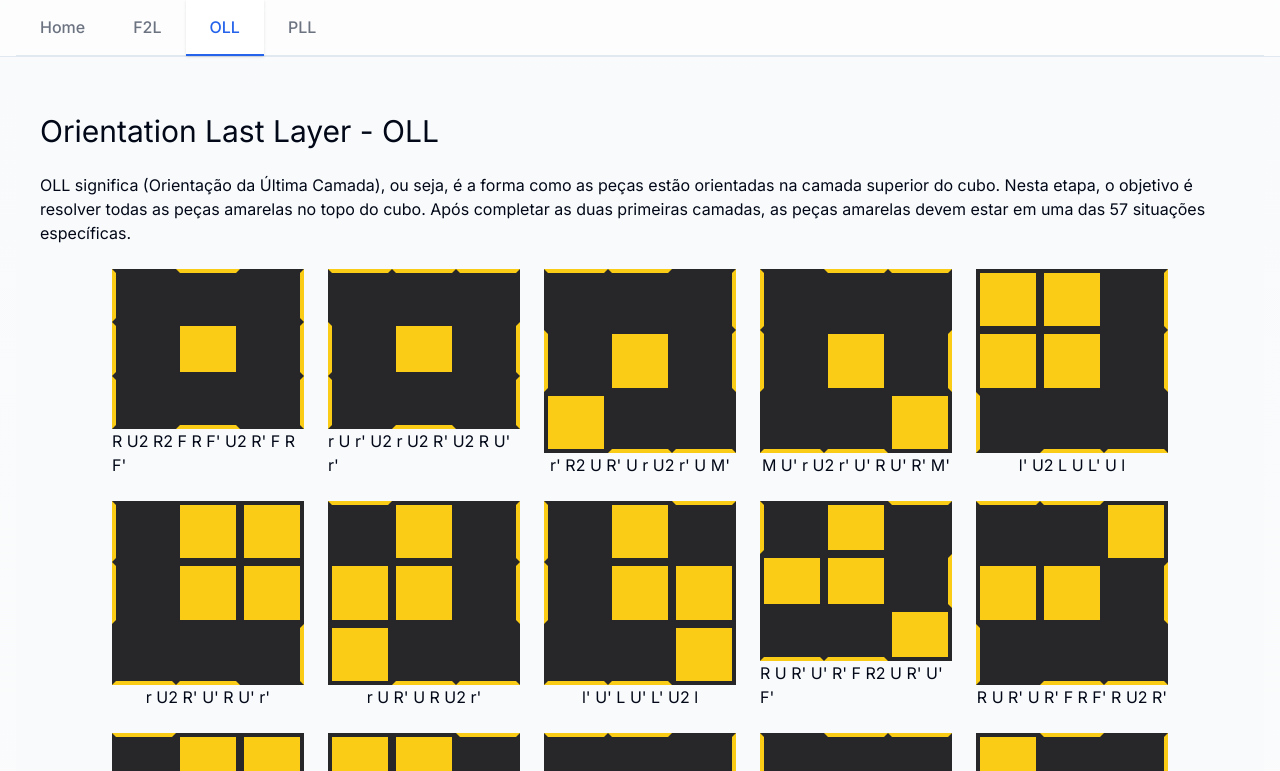
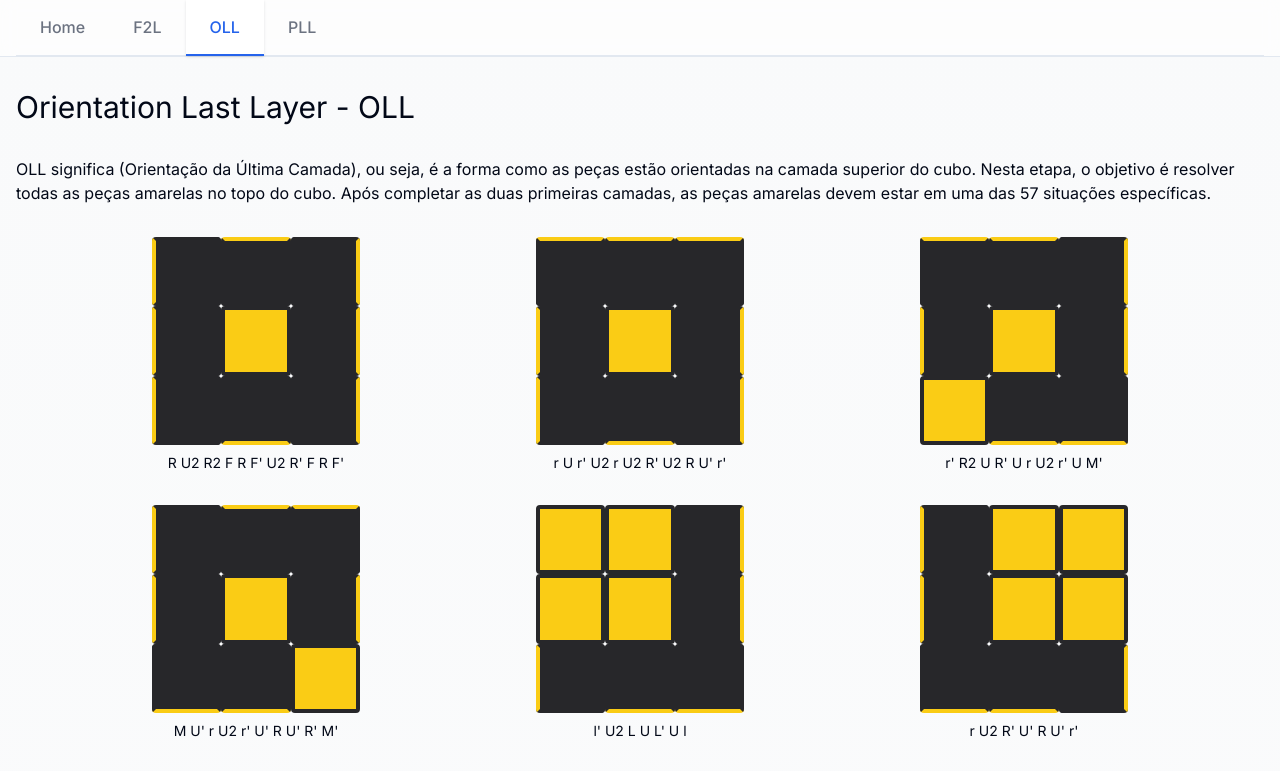
Before and after one commit to ValdineiJunior/cube-lessons, a Next.js app: page /orientationLastLayer in a window 1280 px wide. Shown: the top 771 px of the page. Built offline with nearby package versions, Linux system fonts and the light colour scheme.

Commit message:
refactor: orientation last layer component

```diff
--- a/src/app/(dashboard)/orientationLastLayer/page.tsx
+++ b/src/app/(dashboard)/orientationLastLayer/page.tsx
@@ -1,20 +1,30 @@
 import { Notation, ollNotations } from "./types";
 
-/**
- * Square component represents a single piece of the last layer
- * Shows the orientation of the yellow face through borders and background
- */
-function Square({ bgColor }: { bgColor: string }) {
+export default function OrientationLastLayer() {
   return (
+    <>
+      <h1 className="text-3xl">Orientation Last Layer - OLL</h1>
+      <p className="py-8">
+        OLL significa (Orientação da Última Camada), ou seja, é a forma como as
+        peças estão orientadas na camada superior do cubo. Nesta etapa, o
+        objetivo é resolver todas as peças amarelas no topo do cubo. Após
+        completar as duas primeiras camadas, as peças amarelas devem estar em
+        uma das 57 situações específicas.
+      </p>
+      <div className="flex flex-wrap gap-y-8 gap-x-24 justify-center">
+        {ollNotations.map((notation) => (
+          <div key={notation.case} className="flex flex-col items-center w-72">
+            <div className="grid grid-cols-3 grid-rows-3 h-52 w-52">
+              {notation.notation.colors.map((color, i) => (
                 <div
-      data-status={bgColor}
+                  key={i}
+                  data-status={color}
                   className={`
                     w-full h-full
                     border-4
-        rounde
+                    rounded
                     bg-zinc-800
                     border-zinc-800
-        data-[status=z]:bg-pale-gray
                     data-[status=y]:bg-pale-yellow
                     data-[status=l]:border-l-pale-yellow
                     data-[status=t]:border-t-pale-yellow
@@ -22,56 +32,14 @@ function Square({ bgColor }: { bgColor: string }) {
                     data-[status=b]:border-b-pale-yellow
                   `}
                 />
-  );
-}
-
-/**
- * Row component represents a row of the last layer
- * Displays the colors and moves for a specific OLL case
- */
-function Row({ notation }: { notation: Notation }) {
-  return (
-    <>
-      {notation.colors.map((n, i) => (
-        <Square key={i} bgColor={n} />
               ))}
-      <div className="col-span-3 justify-self-center">
-        {notation.moves.join(" ")}
+            </div>
+            <div className="w-full text-center mt-2 text-sm">
+              {notation.notation.moves.join(" ")}
+            </div>
+          </div>
+        ))}
       </div>
     </>
   );
 }
-
-/**
- * CubeOll component displays the last layer of the cube
- * Shows the orientation of pieces and the moves needed to solve the case
- */
-function CubeOll({ notation }: { notation: Notation }) {
-  return (
-    <div className="grid grid-cols-3 grid-rows-3 h-52 w-48">
-      <Row notation={notation} />
-    </div>
-  );
-}
-
-export default function OrientationLastLayer() {
-  return (
-    <h1 className=" bg-slate-50 col-span-10 p-6">
-      <div>
-        <h1 className="text-3xl">Orientation Last Layer - OLL</h1>
-        <p className="py-6">
-          OLL significa (Orientação da Última Camada), ou seja, é a forma como
-          as peças estão orientadas na camada superior do cubo. Nesta etapa, o
-          objetivo é resolver todas as peças amarelas no topo do cubo. Após
-          completar as duas primeiras camadas, as peças amarelas devem estar em
-          uma das 57 situações específicas.
-        </p>
-        <div className="flex flex-wrap gap-6 justify-center">
-          {ollNotations.map((notation) => (
-            <CubeOll key={notation.case} notation={notation.notation} />
-          ))}
-        </div>
-      </div>
-    </h1>
-  );
-}
```
Lines whose indentation alone changed are shown as unchanged.
